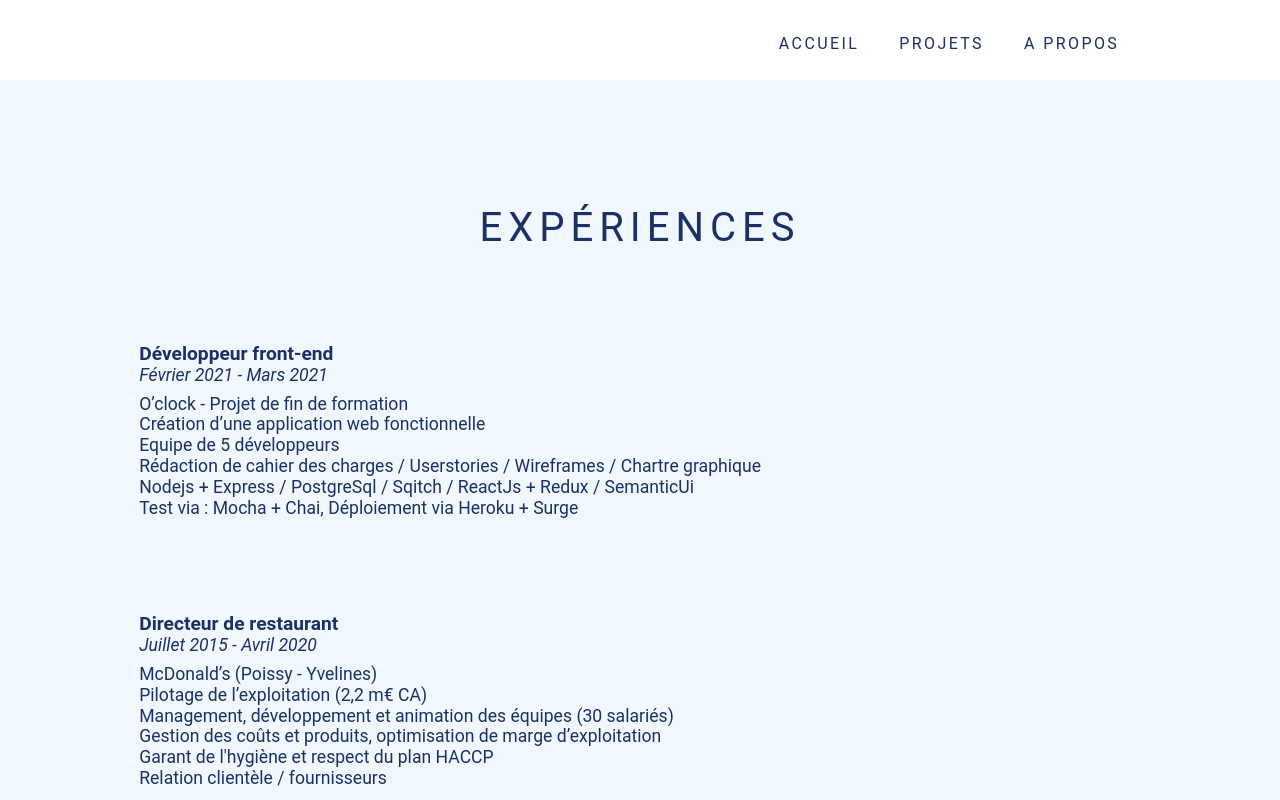
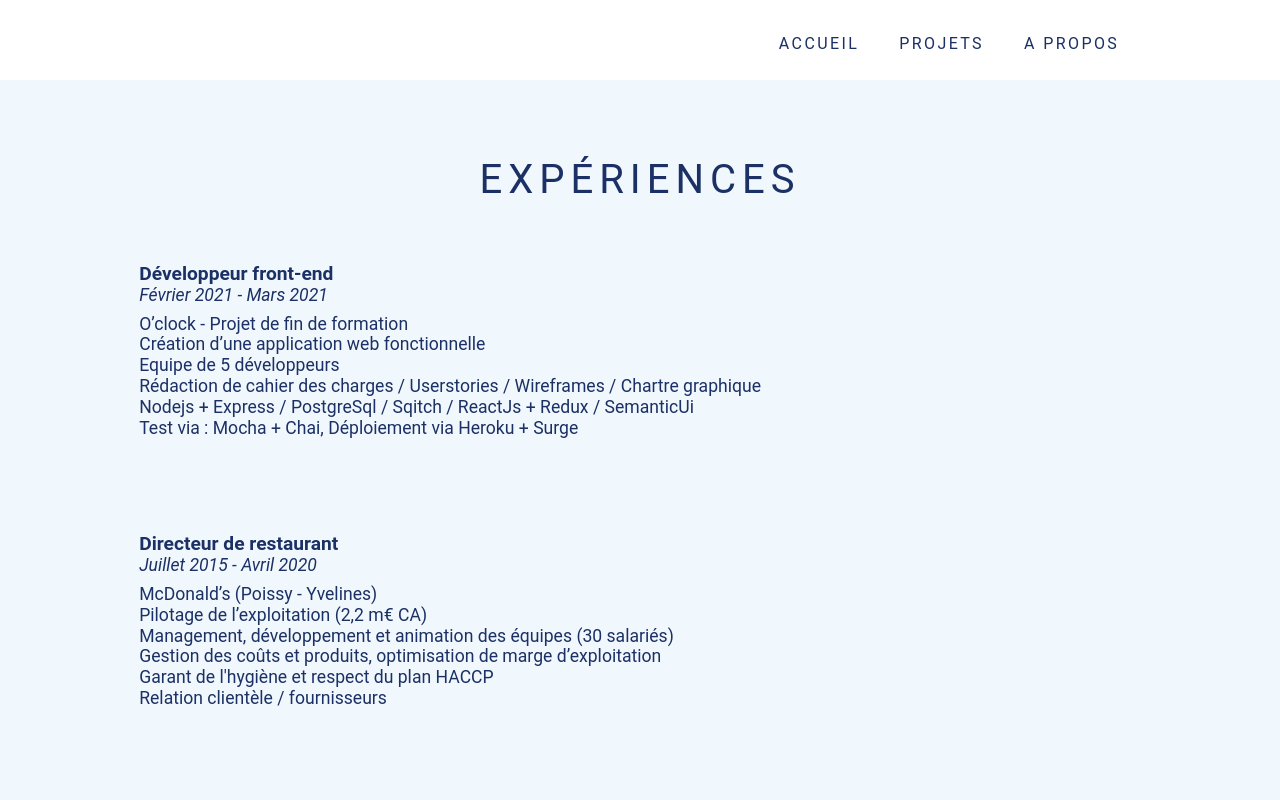
Before and after one commit to Thomas-279/Portfolio-v1, a React app: page /skills in a window 1280 px wide. Shown: the top 800 px of the page. Built offline with nearby package versions, Linux system fonts and the light colour scheme.

Commit message:
minor changes

```diff
--- a/src/components/Projects/style.scss
+++ b/src/components/Projects/style.scss
@@ -73,6 +73,7 @@
   bottom: v.$gutter * 2;
   left: 50%;
   transform: translate(-50%, -50%);
+  font-size: v.$gutter * 0.8;
 }
 
 // Change under 960px large
--- a/src/components/Skills/style.scss
+++ b/src/components/Skills/style.scss
@@ -11,8 +11,8 @@
 }
 
 .skills__container-title {
-  margin-top: v.$gutter * 5;
-  margin-bottom: v.$gutter * 4;
+  margin-top: v.$gutter * 2;
+  margin-bottom: v.$gutter * 2;
   font-size: v.$gutter * 2.5;
   color: v.$color-darkblue;
   text-transform: uppercase;
```
